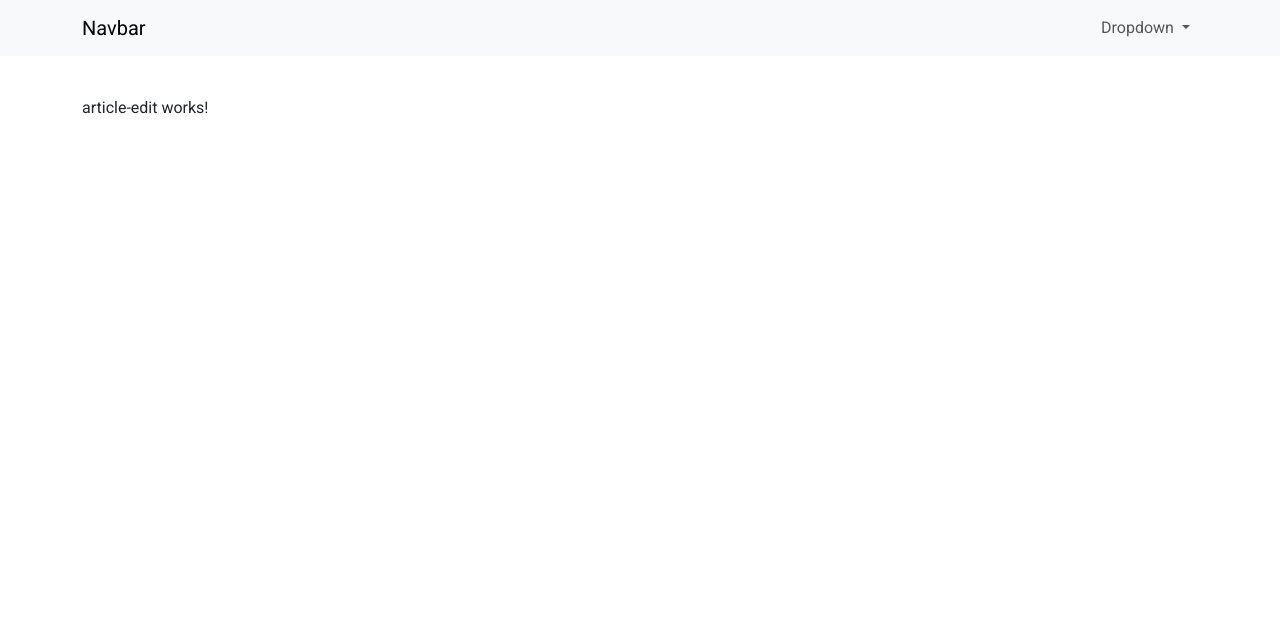
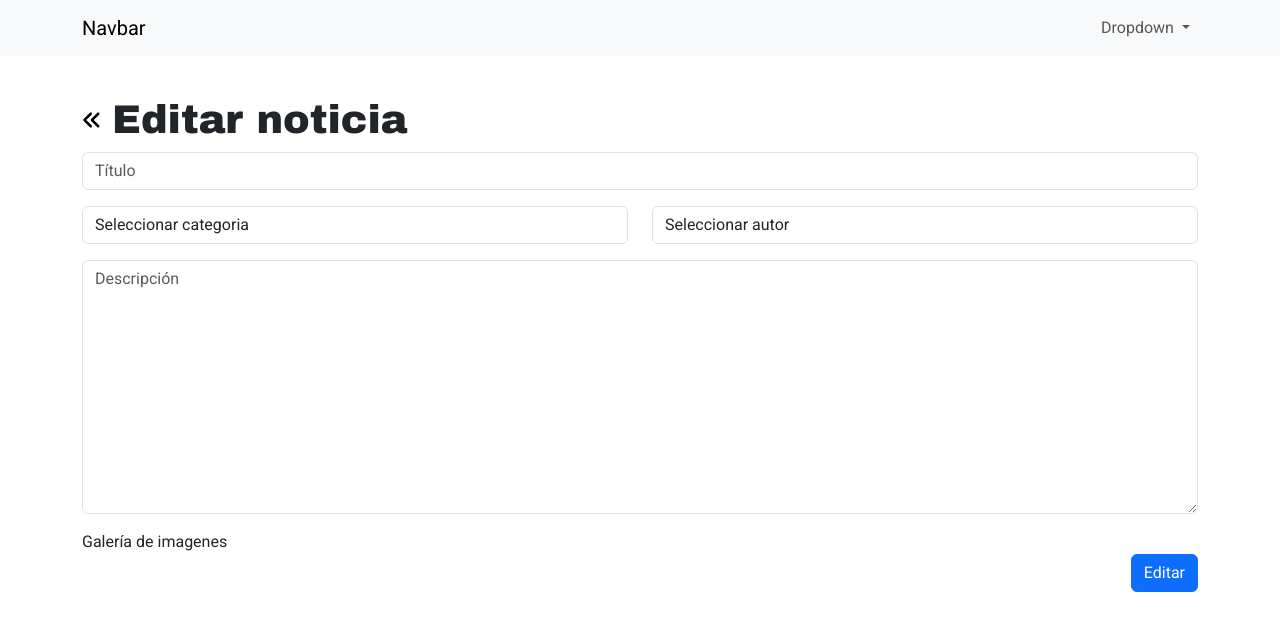
Before and after one commit to jissust/web_news, an Angular app: page /admin/news/edit/1 in a window 1280 px wide. Shown: the top 630 px of the page. Built offline with nearby package versions, Linux system fonts and the light colour scheme; no server answers.

Commit message:
datos para completar formulario para comenzar a estudiar

```diff
--- a/src/app/admin/article/article.component.html
+++ b/src/app/admin/article/article.component.html
@@ -3,7 +3,25 @@
   <div class="container">
     <div class="row">
       <div class="col-12">
-        <h1>{{ page_title }}</h1>
+        <h1 class="admin_h1">
+          <a
+            [routerLink]="['/admin/news']"
+            class="d-flex justify-content-center align-items-center"
+          >
+            <svg
+              xmlns="http://www.w3.org/2000/svg"
+              viewBox="0 0 512 512"
+              width="20"
+            >
+              <path
+                d="M41.4 233.4c-12.5 12.5-12.5 32.8 0 45.3l160 160c12.5 12.5 32.8 12.5 45.3 0s12.5-32.8 0-45.3L109.3 256 246.6 118.6c12.5-12.5 12.5-32.8 0-45.3s-32.8-12.5-45.3 0l-160 160zm352-160l-160 160c-12.5 12.5-12.5 32.8 0 45.3l160 160c12.5 12.5 32.8 12.5 45.3 0s12.5-32.8 0-45.3L301.3 256 438.6 118.6c12.5-12.5 12.5-32.8 0-45.3s-32.8-12.5-45.3 0z"
+              />
+            </svg>
+          </a>
+          <div>
+            {{ page_title }}
+          </div>
+        </h1>
       </div>
     </div>
   </div>
--- a/src/app/admin/article/article.component.ts
+++ b/src/app/admin/article/article.component.ts
@@ -4,11 +4,12 @@ import { Article } from '../../models/article';
 import { FormsModule } from '@angular/forms';
 import { ArticleService } from '../../services/article.service';
 import { HttpClientModule } from '@angular/common/http';
+import { RouterModule } from '@angular/router';
 
 @Component({
   selector: 'app-article',
   standalone: true,
-  imports: [NavbarComponent, FormsModule, HttpClientModule],
+  imports: [NavbarComponent, FormsModule, HttpClientModule, RouterModule],
   templateUrl: './article.component.html',
   styleUrl: './article.component.css',
   providers: [ArticleService]
--- a/src/app/admin/news/components/article-edit/article-edit.component.html
+++ b/src/app/admin/news/components/article-edit/article-edit.component.html
@@ -3,8 +3,72 @@
     <div class="container">
         <div class="row">
             <div class="col-12">
-                <p>article-edit works!</p>
+                <h1 class="admin_h1">
+                    <a [routerLink]="['/admin/news']" class="d-flex justify-content-center align-items-center">
+                        <svg xmlns="http://www.w3.org/2000/svg" viewBox="0 0 512 512" width="20">
+                            <path d="M41.4 233.4c-12.5 12.5-12.5 32.8 0 45.3l160 160c12.5 12.5 32.8 12.5 45.3 0s12.5-32.8 0-45.3L109.3 256 246.6 118.6c12.5-12.5 12.5-32.8 0-45.3s-32.8-12.5-45.3 0l-160 160zm352-160l-160 160c-12.5 12.5-12.5 32.8 0 45.3l160 160c12.5 12.5 32.8 12.5 45.3 0s12.5-32.8 0-45.3L301.3 256 438.6 118.6c12.5-12.5 12.5-32.8 0-45.3s-32.8-12.5-45.3 0z"/>
+                        </svg>
+                    </a>
+                    <div>
+                        {{page_title}}
+                    </div>
+                </h1>
             </div>
         </div>
-    </div>
+      </div>
+      <form #articleForm="ngForm" (ngSubmit)="onSubmit()">
+        <div class="container">
+          <div class="row">
+            <div class="col-12">
+              <div class="form-group mb-3">
+                <input
+                  type="text"
+                  class="form-control"
+                  placeholder="Título"
+                  name="title"
+                  #title="ngModel"
+                  [(ngModel)]="article.title"
+                />
+              </div>
+            </div>
+            <div class="col-6">
+              <div class="form-group mb-3">
+                <select name="" id="" class="form-control" placeholder="Categoria">
+                  <option value="">Seleccionar categoria</option>
+                  <option value="">opcion 1</option>
+                  <option value="">opcion 2</option>
+                </select>
+              </div>
+            </div>
+            <div class="col-6">
+              <div class="form-group mb-3">
+                <select name="" id="" class="form-control" placeholder="Autor">
+                  <option value="">Seleccionar autor</option>
+                  <option value="">opcion 1</option>
+                  <option value="">opcion 2</option>
+                </select>
+              </div>
+            </div>
+            <div class="col-12">
+              <textarea
+                name=""
+                id=""
+                cols="30"
+                rows="10"
+                class="form-control mb-3"
+                placeholder="Descripción"
+                name="content"
+                #content="ngModel"
+                [(ngModel)]="article.content"
+              ></textarea>
+            </div>
+            <div class="col-12">Galería de imagenes</div>
+          </div>
+          <div class="col-12">
+            <div class="form-group d-flex justify-content-end align-items-center">
+              <button type="submit" class="btn btn-primary">Editar</button>
+            </div>
+          </div>
+        </div>
+      </form>
 </section>
--- a/src/app/admin/news/components/article-edit/article-edit.component.ts
+++ b/src/app/admin/news/components/article-edit/article-edit.component.ts
@@ -1,13 +1,59 @@
-import { Component } from '@angular/core';
+import { Component, OnInit } from '@angular/core';
 import { NavbarComponent } from '../../../components/navbar/navbar.component';
+import { FormsModule } from '@angular/forms';
+import { Article } from '../../../../models/article';
+import { ArticleService } from '../../../../services/article.service';
+import { HttpClientModule } from '@angular/common/http';
+import { ActivatedRoute, Router, RouterModule } from '@angular/router';
 
 @Component({
   selector: 'app-article-edit',
   standalone: true,
-  imports: [NavbarComponent],
+  imports: [NavbarComponent, FormsModule, HttpClientModule, RouterModule],
   templateUrl: './article-edit.component.html',
-  styleUrl: './article-edit.component.css'
+  styleUrl: './article-edit.component.css',
+  providers: [ArticleService]
 })
-export class ArticleEditComponent {
+export class ArticleEditComponent implements OnInit{
+  public page_title!: string;
+  public article!: Article;
+  constructor(
+    private _articleService: ArticleService,
+    private _router: Router,
+    private _route: ActivatedRoute
+  ){
+    this.page_title = 'Editar noticia';
+    this.article = new Article('','','','');
+    this.getArticle();
+  }
+  ngOnInit(): void {
 
+  }
+  onSubmit(){
+    console.log(this.article);
+  }
+  getArticle(){
+    this._route.params
+    .pipe()
+    .subscribe({
+      next: (element: any) => {
+        let id = element.id;
+        this._articleService.getArticle(id)
+        .pipe()
+        .subscribe({
+          next: (element:any) => {
+            if(element.status == 'success'){
+              this.article = element.article;
+            }
+          },
+          error: (error) => {
+            console.log(error)
+          }
+        })
+      },
+      error: (error) => {
+        console.log(error);
+      }
+    })
+  }
 }
--- a/src/app/admin/news/news.component.ts
+++ b/src/app/admin/news/news.component.ts
@@ -40,7 +40,6 @@ export class NewsComponent implements OnInit {
     })
   }
   delete(id: any){
-    console.log(id);
     this._articleService.delete(id)
     .pipe()
     .subscribe({
--- a/src/app/services/article.service.ts
+++ b/src/app/services/article.service.ts
@@ -1,19 +1,17 @@
-import { HttpClient, HttpHeaders } from "@angular/common/http";
-import { Injectable } from "@angular/core";
-import { Observable } from "rxjs";
-import { Global } from "./global";
+import { HttpClient, HttpHeaders } from '@angular/common/http';
+import { Injectable } from '@angular/core';
+import { Observable } from 'rxjs';
+import { Global } from './global';
 
 @Injectable()
-export class ArticleService{
+export class ArticleService {
   public url!: string;
 
-    constructor(
-        private _http: HttpClient
-    ){
+  constructor(private _http: HttpClient) {
     this.url = Global.urlApi;
   }
 
-    create(article: any): Observable<any>{
+  create(article: any): Observable<any> {
     let params = JSON.stringify(article);
     let headers = new HttpHeaders().set('Content-type', 'application/json');
     return this._http.post(this.url + 'save', params, { headers: headers });
@@ -28,6 +26,9 @@ export class ArticleService{
 
     return this._http.get(this.url + articles);
   }
+  getArticle(articleId: any): Observable<any> {
+    return this._http.get(this.url + 'article/' + articleId);
+  }
   delete(id: any): Observable<any> {
     let headers = new HttpHeaders().set('Content-Type', 'application/json');
     return this._http.delete(this.url + 'article/' + id, { headers: headers });
```
Lines whose indentation alone changed are shown as unchanged.
